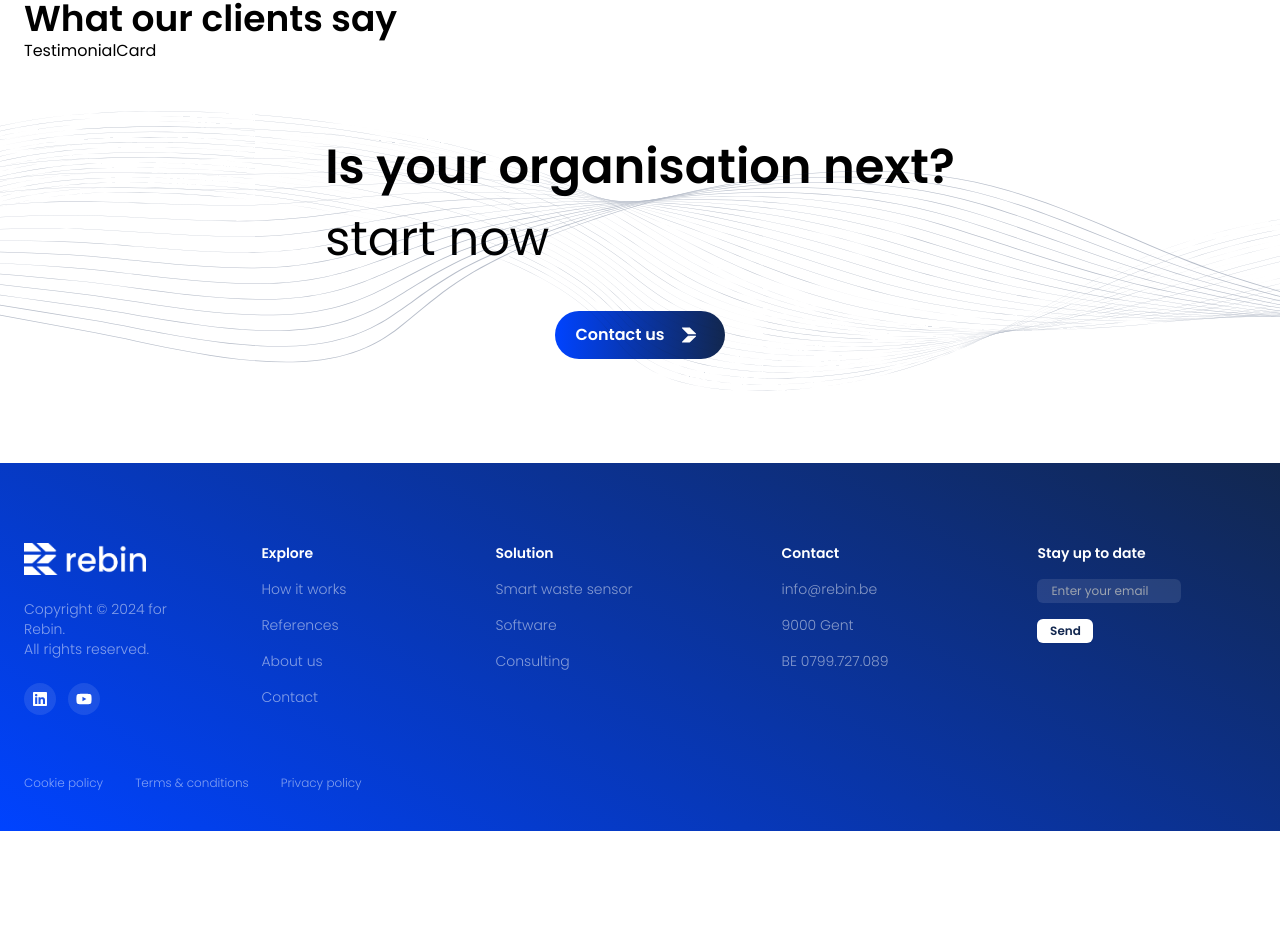
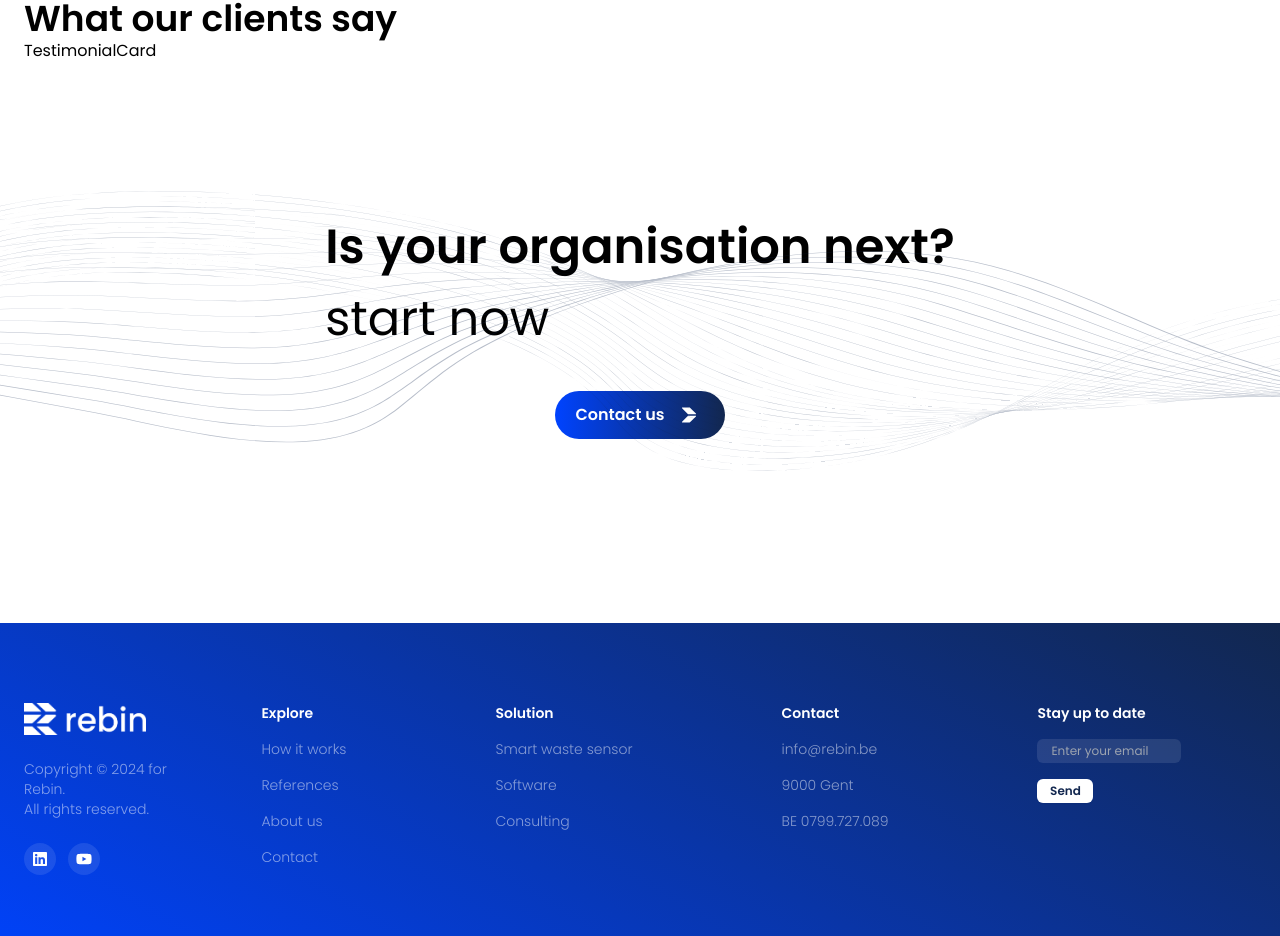
Before and after one commit to Rebin-Inc/rebin-website, a React (Create React App) app: page / in a window 1280 px wide. Shown: the part 2398-3334 px from the top of the page. Before the commit the page ends 3229 px from the top, so only its background shows below. Built offline with nearby package versions, Linux system fonts and the light colour scheme.

Commit message:
adjust margin

```diff
--- a/src/components/CallToAction.js
+++ b/src/components/CallToAction.js
@@ -4,7 +4,7 @@ import ArrowRightWhite from "../assets/images/Pijl_Rechts_Wit.svg";
 
 const CallToAction = () => {
   return (
-    <div className="grid place-content-center">
+    <div className="grid place-content-center py-20">
       <img
         src={Swoosh}
         alt="swoosh"
```
